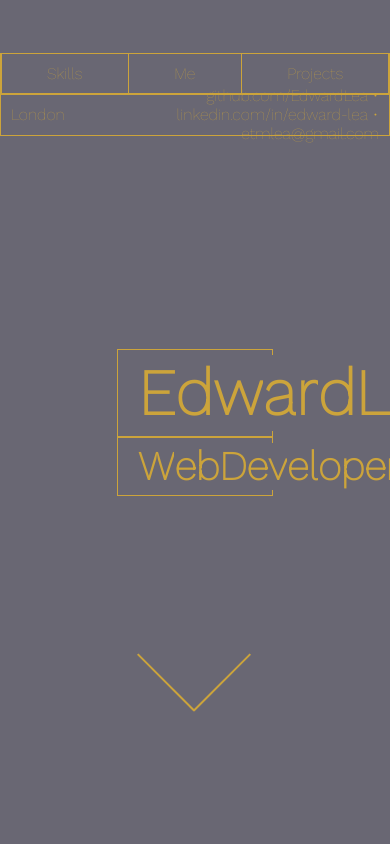
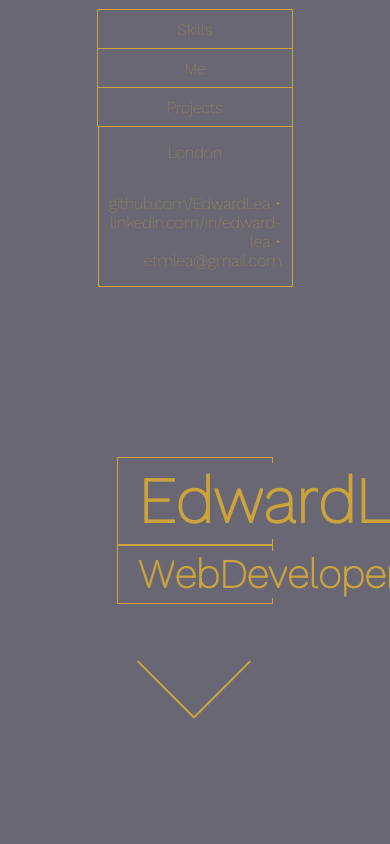
Before and after one commit to EdwardLea/edwardlea.github.io, a plain HTML site: page index.html in a window 390 px wide. Shown: the top 844 px of the page. Drawn offline with nearby package versions, Linux system fonts and the light colour scheme.

Commit message:
nav bar contact information added

```diff
--- a/index.html
+++ b/index.html
@@ -16,6 +16,7 @@
   <body>
     <header id="header">
       <nav>
+        <div class="nav-body">
           <div>
             <a href="#skills"><div> Skills</div></a>
             <a href="#me"><div>Me</div></a>
@@ -33,6 +34,8 @@
               </p>
             </div>
           </div>
+        </div>
+
       </nav>
       <section class="hero">
         <div>
--- a/scss/style.scss
+++ b/scss/style.scss
@@ -24,12 +24,16 @@ header{
     height: 100vh;
     background-attachment: fixed;
     nav{
+      display: flex;
+      justify-content: center;
+      .nav-body{
       height: 20%;
       margin: auto;
       display: flex;
       position: fixed;
       top: 10px;
       width: 100%;
+      max-width: 800px;
       flex-direction: column;
       justify-content: center;
       align-items: center;
@@ -87,6 +91,7 @@ header{
         }
         div:last-child{
           flex-grow: 1;
+        }
       }
       }
     }
@@ -513,6 +518,37 @@ footer{
 
 @media only screen and (max-width: 769px) {
 
+  header{
+    nav{
+      .nav-body{
+        height: 40%;
+        position: relative;
+        >div:first-child{
+          flex-direction: column;
+          width: 50%;
+          border: none;
+          height: auto;
+          a{
+            height: 40px;
+          }
+        }
+        >div:nth-child(2){
+          flex-direction: column;
+          width: 50%;
+          height: auto;
+          margin: auto;
+
+
+        }
+      }
+    }
+    .hero{
+      height: 60%;
+    }
+  }
+
+  .me{
+    height: auto;
     .show-section{
       flex-direction: column;
       justify-content: center;
@@ -521,6 +557,9 @@ footer{
         width: 100%
       }
     }
+  }
+
+
   .skills{
     .container{
       .skills-body{
```
Also changed, not shown: style.css, 1 other file. Lines whose indentation alone changed are shown as unchanged.
